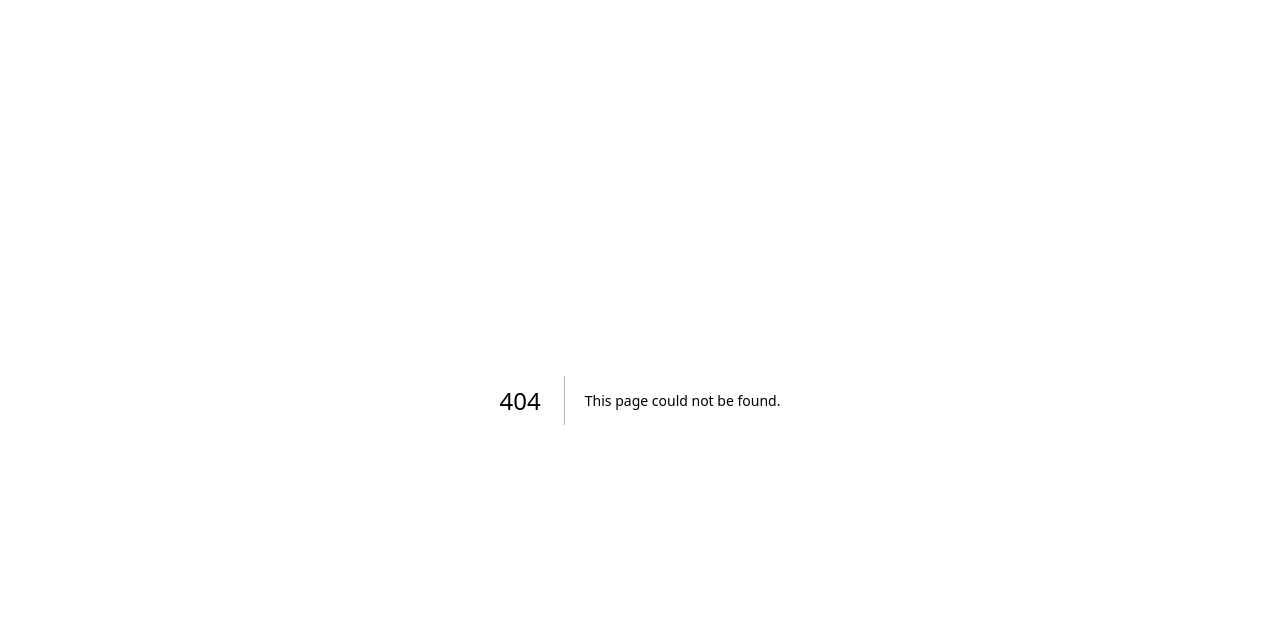
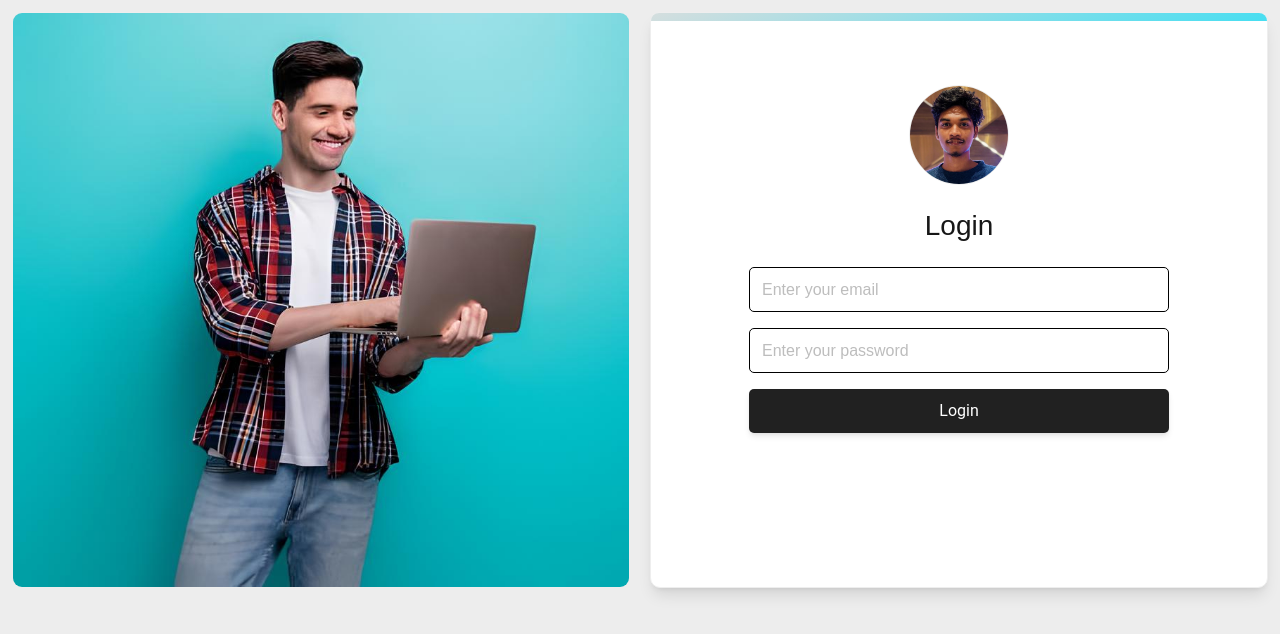
Before and after one commit to PraveeDurairaj/demo_blog, a Next.js app: page /login in a window 1280 px wide. Before the commit this address had no page. Shown: the top 634 px of the page. Built offline with nearby package versions, Linux system fonts and the light colour scheme.

Commit message:
login UI implementation

```diff
--- /dev/null
+++ b/src/app/login/page.js
@@ -0,0 +1,44 @@
+'use client'
+import Image from "next/image";
+import { Button } from "@material-tailwind/react";
+import React from "react";
+import loginImg from '../../../public/login.jpg';
+import profile from '../../../public/profile.jpg';
+
+
+
+const Page = () => {
+    return (
+        <div className="grid h-[600px] sm:grid-cols-1 md:grid-cols-2 sm:gap-3 md:gap-5 p-3 ">
+            <Image src={loginImg} className="w-full h-full border rounded-[10px] object-cover sm:hidden md:block" alt="login" />
+            <div className="h-full w-full bg-white p-3 border  gradient-border  rounded-[10px] shadow-lg  ">
+                <div className="py-[60px]">
+            <Image src={profile}  className="w-[100px] h-[100px] object-0--1  mx-auto mb-[20px] rounded-[100px] border  object-cover" alt="profile" />
+
+                <h1 className="text-center sm:text-[20px] md:text-[28px] mb-[20px]">Login</h1>
+                <form className="max-w-[420px] m-auto">
+                    <input
+                        id="email"
+                        type="email"
+                        name='email'
+                        placeholder="Enter your email"
+                        className={`w-full mb-4 p-3 h-[45px] border border-black rounded-[5px] focus:outline-none focus:ring-1 focus:ring-black focus:border-black `}
+                    />
+                    <input
+                        id="password"
+                        type="password"
+                        name='password'
+                        placeholder="Enter your password"
+                        className={`w-full mb-4 p-3 h-[45px] border border-black rounded-[5px] focus:outline-none focus:ring-1 focus:ring-black focus:border-black `}
+                    />
+                    <Button className="normal-case w-full  font-[400] text-[16px] py-[10px] rounded-[5px]  opacity-100">Login</Button>
+
+                </form>
+                </div>
+
+            </div>
+
+        </div>
+    )
+}
+export default Page
--- a/src/app/styles/globals.css
+++ b/src/app/styles/globals.css
@@ -7,19 +7,21 @@
   --foreground: #171717;
 }
 
-/* @media (prefers-color-scheme: dark) {
-  :root {
-    --background: #0a0a0a;
-    --foreground: #ededed;
-  }
-} */
+.gradient-border{
+  position: relative;
+  z-index: 0;
+}
+.gradient-border::before{
+  content: '';
+  width: 100%;
+  height: 8px;
+  position: absolute;
+  inset: 0;
+  border-radius: 10px 10px 0px 0px;
+  background-image: linear-gradient(160deg, #d5dede 0%, #47def1 100%);
 
-/* @font-face {
-  font-family: 'Roboto';
-  src: url('../fonts/Roboto-Regular.woff') format('woff');
-  font-weight: normal;
-  font-style: normal;
-} */
+
+}
 
 body {
   color: var(--foreground);
--- a/tailwind.config.js
+++ b/tailwind.config.js
@@ -32,7 +32,11 @@ module.exports = withMT({
       },
       backgroundSize:{
         "full":'100% 100%'
+      },
+      objectPosition:{
+        '0--1':'0px -1px',
       }
+
     },
   },
   plugins: [],
```
Also changed, not shown: public/login.jpg (added).
